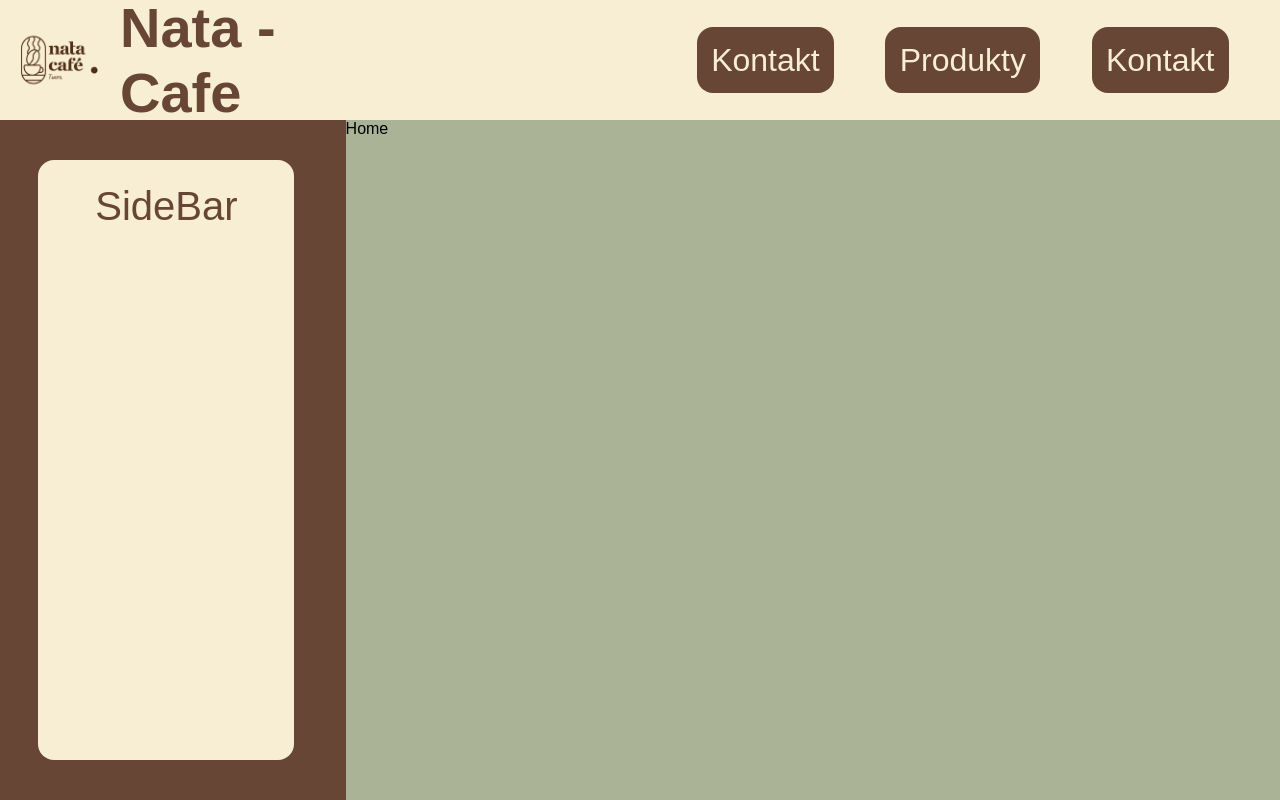
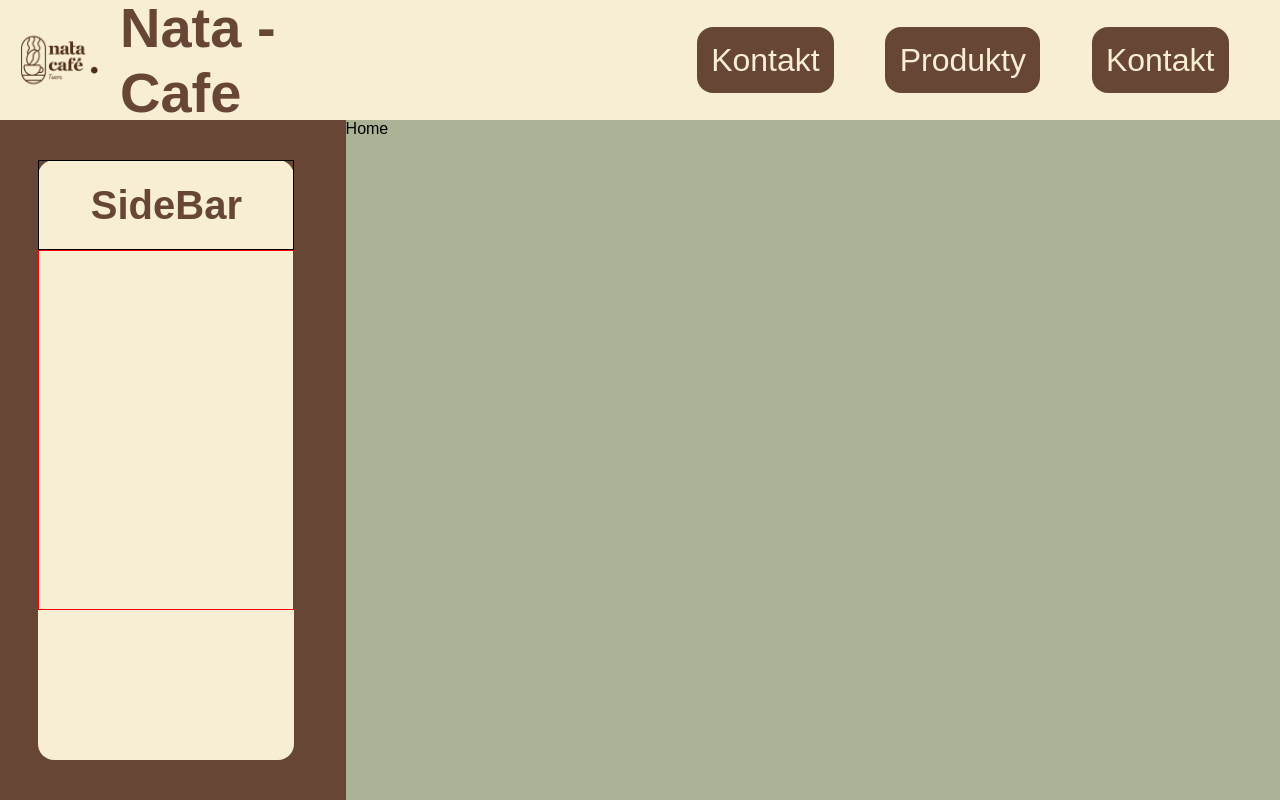
Before and after one commit to Naibafe/Nata-Cafe, a React (Vite) app in the folder nata-cafe-app/: page / in a window 1280 px wide. Built offline with nearby package versions, Linux system fonts and the light colour scheme; a web font is replaced by a local one.

Commit message:
Ulepszenie koszyka

```diff
--- a/nata-cafe-app/src/App.css
+++ b/nata-cafe-app/src/App.css
@@ -66,15 +66,23 @@
   margin-top: 5vh;
   margin-left: 3vw;
   border-radius: 1rem;
-  display: flex;
-  align-items: start;
-  justify-content: center;
 }
 
-.sidebar p {
-  margin-top: 3vh;
+.sidebar h2 {
+  height: 15%;
+  width: 100%;
+  display: flex;
+  align-items: center;
+  justify-content: center;
   color: #674636;
   font-size: 2.5rem;
+  border: 1px solid black;
+}
+
+.sidebar-products {
+  border: 1px solid red;
+  width: 100%;
+  height: 60%;
 }
 
 .childrenContainer {
@@ -82,6 +90,10 @@
   height: 85vh;
   margin-left: 4vw;
   background-color: #aab396;
+}
+
+.sidebar-product-element {
+  border: 1px solid green;
 }
 
 .productsContainer {
--- /dev/null
+++ b/nata-cafe-app/src/components/CartElement.jsx
@@ -0,0 +1,20 @@
+import { useContext } from "react";
+import { CartContext } from "../data/CartContext";
+
+function CartElement({ p }) {
+  const { cart, setCart } = useContext(CartContext);
+  function handleDelete() {
+    setCart((cart) => cart.filter((product) => product.id != p.id));
+  }
+  return (
+    <div className="sidebar-product-element">
+      <p>
+        {p.quantity}x {p.name}
+      </p>
+      <span>{p.price}</span>
+      <span onClick={handleDelete}>X</span>
+    </div>
+  );
+}
+
+export default CartElement;
--- a/nata-cafe-app/src/components/ProductCard.jsx
+++ b/nata-cafe-app/src/components/ProductCard.jsx
@@ -5,7 +5,18 @@ function ProductCard({ product }) {
   const { cart, setCart } = useContext(CartContext);
 
   function handleAdd() {
-    setCart([...cart, product]);
+    if (!cart.some((p) => p.id == product.id)) {
+      const newItem = { ...product, quantity: 1 };
+      setCart([...cart, newItem]);
+    } else {
+      setCart(
+        cart.map((p) =>
+          p.id == product.id
+            ? { ...p, quantity: p.quantity + 1, price: p.price + product.price }
+            : p
+        )
+      );
+    }
   }
 
   return (
--- a/nata-cafe-app/src/components/SideBar.jsx
+++ b/nata-cafe-app/src/components/SideBar.jsx
@@ -1,14 +1,18 @@
 import { useContext } from "react";
 import { CartContext } from "../data/CartContext";
+import CartElement from "./CartElement";
 
 function SideBar() {
   const { cart, setCart } = useContext(CartContext);
+
+  console.log("reset");
+  const isCartFull = cart.length > 0 ? true : false;
   return (
     <div className="sidebar">
-      <p>SideBar</p>
-      {cart.map((p) => (
-        <li>{p.name}</li>
-      ))}
+      <h2>SideBar</h2>
+      <div className="sidebar-products">
+        {isCartFull ? cart.map((p) => <CartElement p={p} key={p.id} />) : null}
+      </div>
     </div>
   );
 }
```
